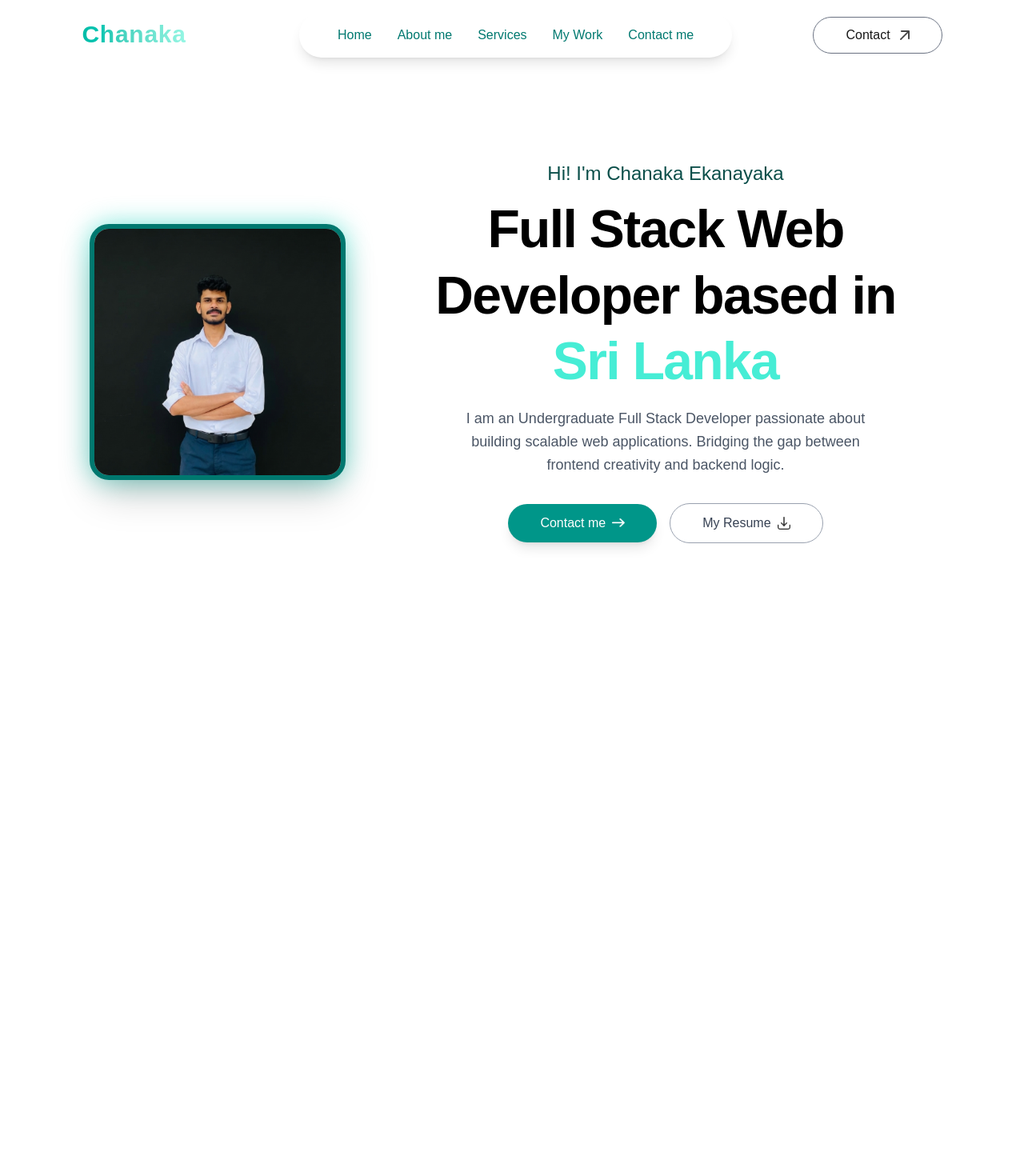
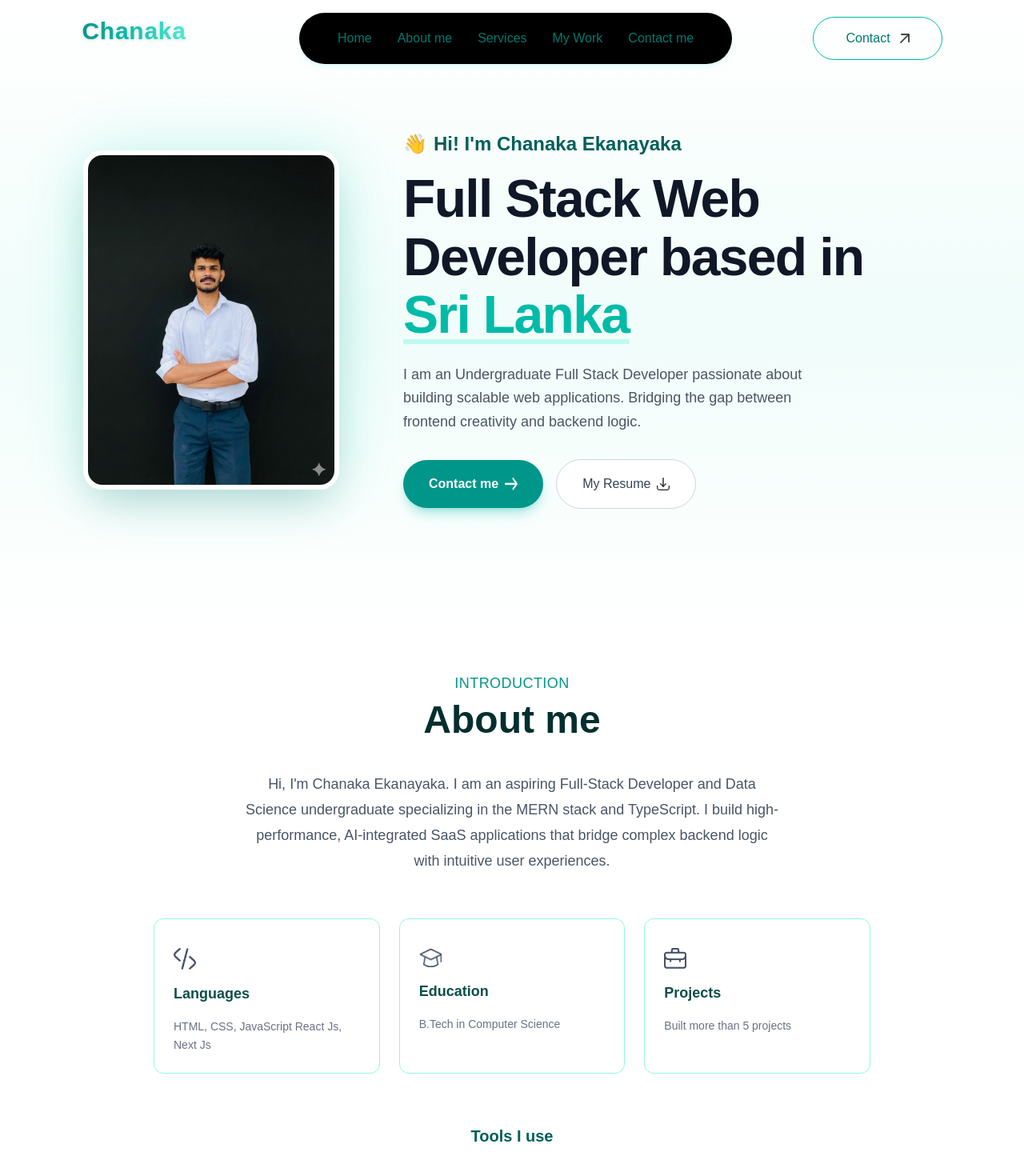
Before and after one commit to chanakaekanayaka/my-portfolio, a Next.js app: page / in a window 1280 px wide. Shown: the top 1470 px of the page at 80% size. Before the commit the page ends 800 px from the top, so only its background shows below. Built offline with nearby package versions, Linux system fonts and the light colour scheme.

Commit message:
Changes: Header section completed✏️

```diff
--- /dev/null
+++ b/app/components/About.jsx
@@ -0,0 +1,74 @@
+import { infoList, toolsData } from '@/assets/assets'
+import React from 'react'
+import { assets } from '@/assets/assets'
+import Image from 'next/image'
+
+const About = () => {
+  return (
+    <div id='about' className='w-full px-[12%] py-10 scroll-mt-20'>
+
+      {/* --- Section Headings --- */}
+      <h4 className='text-center mb-2 text-lg font-medium
+       text-teal-600 tracking-wide uppercase hover:animate-pulse'>
+        Introduction
+      </h4>
+      <h2 className='text-center text-5xl font-bold text-teal-950 mb-10'>
+        About me
+      </h2>
+
+        {/* --- Main Content Container --- */}
+        <div className='flex flex-col items-center justify-center gap-8'>
+
+            {/* --- Description --- */}
+            <p className='mb-6 max-w-2xl font-medium text-center
+             text-gray-600 text-lg leading-8'>
+                Hi, I'm Chanaka Ekanayaka.
+                I am an aspiring Full-Stack
+                Developer and Data Science
+                undergraduate specializing in the MERN
+                stack and TypeScript. I build high-performance,
+                 AI-integrated SaaS applications that bridge
+                 complex backend logic with intuitive user experiences.
+            </p>
+
+            {/* --- Info Cards (Grid) --- */}
+            <ul className='grid grid-cols-1 sm:grid-cols-3
+             gap-6 max-w-4xl w-full mb-8 '>
+                {infoList.map(({icon, iconDark, title, description}, index)=>(
+                    <li key={index} className='border-[0.5px] border-teal-200
+                    rounded-xl p-6 cursor-pointer
+                    hover:-translate-y-2 duration-300 hover:bg-teal-300 hover:shadow-lg
+                    hover:shadow-teal-100/50 bg-teal-80 transition-all'>
+
+
+                        <Image src={icon} alt={title} className='w-7 mt-3'/>
+
+                        <h3 className='my-4 font-semibold text-teal-900 text-lg'>{title}</h3>
+                        <p className='text-gray-500 text-sm leading-relaxed'>{description}</p>
+                    </li>
+                ))}
+            </ul>
+
+            {/* --- Tools Section --- */}
+            <h4 className='text-teal-800 font-bold text-xl mb-4'>Tools I use</h4>
+
+            {/* Fixed typo: <ui> -> <ul> */}
+            <ul className='flex flex-wrap items-center justify-center gap-5'>
+                {toolsData.map((tool, index)=>(
+                    <li className='flex items-center
+                    justify-center w-12 sm:w-14 aspect-square
+                    border border-gray-200 rounded-lg cursor-pointer bg-white
+                    hover:-translate-y-1 duration-300 hover:border-teal-400
+                    hover:shadow-md hover:shadow-teal-100/50 transition-all'
+                    key={index}>
+                      <Image src={tool} alt='Tool' className='w-5 sm:w-7'/>
+                    </li>
+                ))}
+            </ul>
+
+        </div>
+    </div>
+  )
+}
+
+export default About
--- a/app/components/Header.jsx
+++ b/app/components/Header.jsx
@@ -3,72 +3,82 @@ import Image from 'next/image'
 import React from 'react'
 import profileImg from '../../Publicc/profile-img.png';
 
-
 const Header = () => {
   return (
-    <div className="w-11/12 max-w-6xl z-0 mx-auto h-screen
-    flex flex-col md:flex-row items-center justify-center gap-10
-    md:gap-16 pt-20">
+    <div className="w-full min-h-screen flex flex-col
+     md:flex-row items-center justify-center
+    gap-12 md:gap-20 px-6 py-20 md:py-0
+    bg-gradient-to-b from-white via-teal-50 to-white
+    dark:from-gray-900 dark:via-gray-900
+     dark:to-teal-950/20 overflow-hidden">
 
-      {/* Left Side */}
-      <div className="relative shrink-0">
+      {/* Left Side - Profile Image */}
+      <div className="relative shrink-0 group">
 
-
-        <div className="absolute inset-0 bg-teal-400
-        rounded-3xl blur-lg opacity-50 animate-pulse"></div>
-
+        {/* Glow Effect */}
+        <div className="absolute inset-0 -inset-2 bg-teal-400/50
+        rounded-3xl blur-2xl opacity-40 animate-pulse
+        group-hover:opacity-60 transition-opacity duration-500"></div>
 
         <Image
           src={profileImg}
           alt="Profile"
           width={320}
           height={800}
-          className="relative rounded-3xl w-64 h-90 md:w-80 md:h-80 object-cover
-          border-[6px] border-teal-700 hover:border-teal-400 shadow-2xl
-          transition-all duration-300"
+          priority
+          className="relative rounded-3xl w-64
+          h-auto md:w-80 md:h-auto object-cover
+          border-[6px] border-white dark:border-teal-900
+          shadow-2xl shadow-teal-900/20
+          group-hover:scale-[1.02] transition-transform duration-500"
         />
       </div>
 
-      {/* Right Sideeeee */}
-      <div className="flex flex-col items-center text-center max-w-2xl">
+      {/* Right Side - Content */}
+      <div className="flex flex-col items-center
+       md:items-start text-center md:text-left max-w-2xl">
 
-        <h3 className="flex items-end gap-2 text-xl md:text-2xl mb-3
-        font-medium text-teal-900 dark:text-teal-200">
-          Hi! I'm Chanaka Ekanayaka
+        <h3 className="flex items-center gap-2 text-xl md:text-2xl mb-4
+        font-semibold text-teal-800 dark:text-teal-300">
+            <span className="animate-wave">👋</span> Hi! I'm Chanaka Ekanayaka
         </h3>
 
-        <h1 className="text-3xl sm:text-6xl lg:text-[66px]
-        font-extrabold tracking-tight leading-tight text-black
-         dark:text-white">
-          Full Stack Web Developer based in <span className="text-teal-300">Sri Lanka</span>
+        <h1 className="text-4xl sm:text-6xl lg:text-[66px]
+        font-extrabold tracking-tight leading-[1.1] text-gray-900
+          dark:text-white mb-6">
+          Full Stack Web Developer based in <span className="text-teal-500 underline
+           decoration-teal-300/30 underline-offset-8">Sri Lanka</span>
         </h1>
 
-        <p className="max-w-lg mx-auto font-normal text-gray-600
-         dark:text-gray-400 text-lg leading-relaxed mt-4">
+        <p className="max-w-lg font-normal text-gray-600
+          dark:text-gray-300 text-base md:text-lg leading-relaxed mb-8">
           I am an Undergraduate Full Stack Developer passionate
           about building scalable web applications. Bridging the
            gap between frontend creativity and backend logic.
         </p>
 
-        <div className="flex flex-col sm:flex-row items-center gap-4 mt-8">
+        <div className="flex flex-col sm:flex-row items-center
+        gap-4 w-full sm:w-auto">
 
           {/* Contact Button */}
-          <a href="#contact" className="px-10 py-3 rounded-full
-           bg-teal-600 text-white font-medium flex items-center
-            gap-2 shadow-lg hover:bg-teal-300 hover:scale-105 transition-all
-             hover:text-black">
+          <a href="#contact" className="px-8 py-3.5 rounded-full w-full sm:w-auto
+           bg-teal-600 text-white font-semibold flex items-center justify-center
+            gap-2 shadow-lg shadow-teal-500/30 hover:bg-teal-500
+             hover:scale-105 active:scale-95 transition-all duration-300">
             Contact me
-            <Image src={assets.right_arrow_white} alt="Arrow" className="w-4
-            hover:animate-spin"/>
+            <Image src={assets.right_arrow_white} alt="Arrow" className="w-4 h-4"/>
           </a>
 
           {/* Resume Button */}
-          <a href="/sample-resume.pdf" download className="px-10 py-3
-          rounded-full border border-gray-400 bg-white dark:bg-transparent
-           dark:text-white text-gray-700 font-medium flex items-center gap-2
-            hover:border-teal-500 hover:text-teal-300 hover:bg-teal-50 transition-all">
+          <a href="/sample-resume.pdf" download className="px-8 py-3.5
+           rounded-full w-full sm:w-auto
+          border border-gray-300 dark:border-gray-600 bg-white dark:bg-transparent
+           dark:text-white text-gray-700 font-medium flex items-center justify-center gap-2
+            hover:border-teal-500 hover:text-teal-600 hover:bg-teal-50
+             dark:hover:bg-teal-900/30 transition-all duration-300">
             My Resume
-            <Image src={assets.download_icon} alt="Download" className="w-4 hover:animate-pulse"/>
+            <Image src={assets.download_icon} alt="Download"
+             className="w-4 h-4 group-hover:animate-bounce"/>
           </a>
 
         </div>
--- a/app/components/Navbae.jsx
+++ b/app/components/Navbae.jsx
@@ -1,72 +1,109 @@
 "use client"
 import { assets } from '@/assets/assets'
-import React, { useRef } from 'react'
+import React, { useEffect, useRef, useState } from 'react'
 import Image from 'next/image'
 import { MenuSquareIcon, PanelRightClose } from 'lucide-react'
 
-const Navbae = () => {
+const Navbar = () => {
 
+    const [isScroll, setIsScroll] = useState(false)
     const sideMenuRef = useRef(null);
 
-    const openMenu = ()=>{
+    const openMenu = () => {
         sideMenuRef.current.style.transform = 'translateX(-16rem)'
+    }
 
+    const closeMenu = () => {
+        sideMenuRef.current.style.transform = 'translateX(0)'
     }
-    const closeMenu = ()=>{
-        sideMenuRef.current.style.transform = 'translateX(16rem)'
-    }
+
+    useEffect(() => {
+        const handleScroll = () => {
+             if (window.scrollY > 50) {
+                setIsScroll(true)
+            } else {
+                setIsScroll(false)
+            }
+        }
+
+        window.addEventListener('scroll', handleScroll)
+        return () => {
+             window.removeEventListener('scroll', handleScroll)
+        }
+    }, [])
 
   return (
     <>
+    <nav className={`w-full fixed px-5 lg:px-8 xl:px-[8%]
+     py-4 flex items-center justify-between z-50 transition-all duration-300
+        ${isScroll ? "bg-black backdrop-blur-md shadow-sm shadow-teal-100" : ""}`}>
 
-    <nav className='w-full fixed px-5 lg:px-8 xl:px-[8%] py-4 flex items-center justify-between z-50'>
+        {/* --- Logo Name --- */}
         <a href='#top' className='animate-bounce'>
             <span className="text-3xl font-extrabold tracking-wide cursor-pointer mr-14
-                 bg-gradient-to-r from-teal-500 to-teal-200
-                 bg-clip-text text-transparent select-none ">
-              Chanaka
+                 bg-gradient-to-r from-teal-600 to-teal-300
+                 bg-clip-text text-transparent select-none drop-shadow-sm">
+               Chanaka
             </span>
+        </a>
 
-        </a>
+        {/* --- Desktop Menu --- */}
         <ul className='hidden md:flex items-center gap-6 lg:gap-8
-        rounded-full px-12 py-4  font-medium text-teal-700 shadow-lg bg-opacity-50 '>
-            <li><a href='#top' className='  transition-colors hover:text-teal-300 '>Home</a></li>
-            <li><a href='#about' className='transition-colors hover:text-teal-300 '>About me</a></li>
-            <li><a href='#services' className='transition-colors hover:text-teal-300 '>Services</a></li>
-            <li><a href='#work' className='transition-colors hover:text-teal-300 '>My Work</a></li>
-            <li><a href='#contact' className='transition-colors hover:text-teal-300 '>Contact me</a></li>
+        rounded-full px-12 py-4 font-medium text-teal-700 shadow-md shadow-teal-100/50 bg-black'>
+            <li><a href='#top'
+            className='transition-colors hover:text-teal-400'>Home</a></li>
+            <li><a href='#about'
+            className='transition-colors hover:text-teal-400'>About me</a></li>
+            <li><a href='#services'
+            className='transition-colors hover:text-teal-400'>Services</a></li>
+            <li><a href='#work'
+            className='transition-colors hover:text-teal-400'>My Work</a></li>
+            <li><a href='#contact'
+            className='transition-colors hover:text-teal-400'>Contact me</a></li>
         </ul>
 
+        {/* --- Contact Button & Mobile Toggle --- */}
         <div className='flex items-center gap-4'>
             <a href='#contact' className='hidden lg:flex items-center gap-3 px-10 py-2.5 border
-            border-gray-500 hover:border-teal-300 rounded-full ml-4 transition-colors hover:text-teal-300'>
+            border-teal-500 hover:bg-teal-50 rounded-full ml-4
+            transition-all duration-300 text-teal-700 hover:text-teal-900'>
                 Contact
-                <Image src={assets.arrow_icon} alt="" className='w-3'/>
+                <Image src={assets.arrow_icon} alt="arrow" className='w-3'/>
             </a>
 
-            <button className='block md:hidden ml-3' onClick={openMenu}>
-
-            <MenuSquareIcon className='w-6 hover:bg-teal-800'/>
+            <button className='block md:hidden ml-3 text-teal-700' onClick={openMenu}>
+                <MenuSquareIcon className='w-8 h-8 p-1
+                 hover:bg-teal-50 rounded-md transition-colors'/>
             </button>
         </div>
 
-        {/*----------------mobile menu---------------*/}
-        <ul ref={sideMenuRef} className=' flex md:hidden flex-col gap-4 py-20 px-10
-        fixed -right-62 top-0 bottom-0  w-64 h-screen bg-gray-900  transition
-         duration-500 text-bold text-teal-700'>
+        {/* --- Mobile Menu (Dark Teal Theme) --- */}
+        <ul ref={sideMenuRef} className='flex md:hidden flex-col gap-4 py-20 px-10
+        fixed -right-64 top-0 bottom-0 w-64 h-screen bg-teal-950 transition
+         duration-500 font-bold text-teal-100 z-50 shadow-2xl shadow-teal-900'>
 
             <div className='absolute right-6 top-6' onClick={closeMenu}>
-                <PanelRightClose className='w-5 cursor-pointer hover:bg-teal-400'/>
+                <PanelRightClose className='w-8 h-8 p-1
+                cursor-pointer hover:bg-teal-800 rounded-md text-teal-300'/>
             </div>
 
-            <li><a href='#top' className='  transition-colors hover:text-teal-300 ' onClick={closeMenu}>Home</a></li>
-            <li><a href='#about' className='transition-colors hover:text-teal-300 ' onClick={closeMenu}>About me</a></li>
-            <li><a href='#services' className='transition-colors hover:text-teal-300 ' onClick={closeMenu}>Services</a></li>
-            <li><a href='#work' className='transition-colors hover:text-teal-300 ' onClick={closeMenu}>My Work</a></li>
-            <li><a href='#contact' className='transition-colors hover:text-teal-300 ' onClick={closeMenu}>Contact me</a></li>
+            <li><a href='#top'
+            className='block py-2 hover:text-teal-400 border-b border-teal-900'
+            onClick={closeMenu}>Home</a></li>
+            <li><a href='#about'
+            className='block py-2 hover:text-teal-400 border-b border-teal-900'
+            onClick={closeMenu}>About me</a></li>
+            <li><a href='#services'
+            className='block py-2 hover:text-teal-400 border-b border-teal-900'
+            onClick={closeMenu}>Services</a></li>
+            <li><a href='#work'
+            className='block py-2 hover:text-teal-400 border-b border-teal-900'
+            onClick={closeMenu}>My Work</a></li>
+            <li><a href='#contact'
+             className='block py-2 hover:text-teal-400 border-b border-teal-900'
+             onClick={closeMenu}>Contact me</a></li>
 
         </ul>
-
 
     </nav>
 
@@ -74,4 +111,4 @@ const Navbae = () => {
   )
 }
 
-export default Navbae
+export default Navbar
--- a/app/layout.js
+++ b/app/layout.js
@@ -18,9 +18,9 @@ export const metadata = {
 
 export default function RootLayout({ children }) {
   return (
-    <html lang="en">
+    <html lang="en" className="scroll-smooth">
       <body
-        className={`${geistSans.variable} ${geistMono.variable} antialiased`}
+        className={`${geistSans.variable} ${geistMono.variable} antialiased leading-8 overflow-x-hidden` }
       >
         {children}
       </body>
--- a/app/page.js
+++ b/app/page.js
@@ -1,5 +1,6 @@
 'use Client'
 
+import About from "./components/About";
 import Header from "./components/Header";
 import Navbae from "./components/Navbae";
 
@@ -10,6 +11,7 @@ export default function Home() {
     <>
     <Navbae/>
     <Header/>
+    <About/>
     </>
 
   );
```
